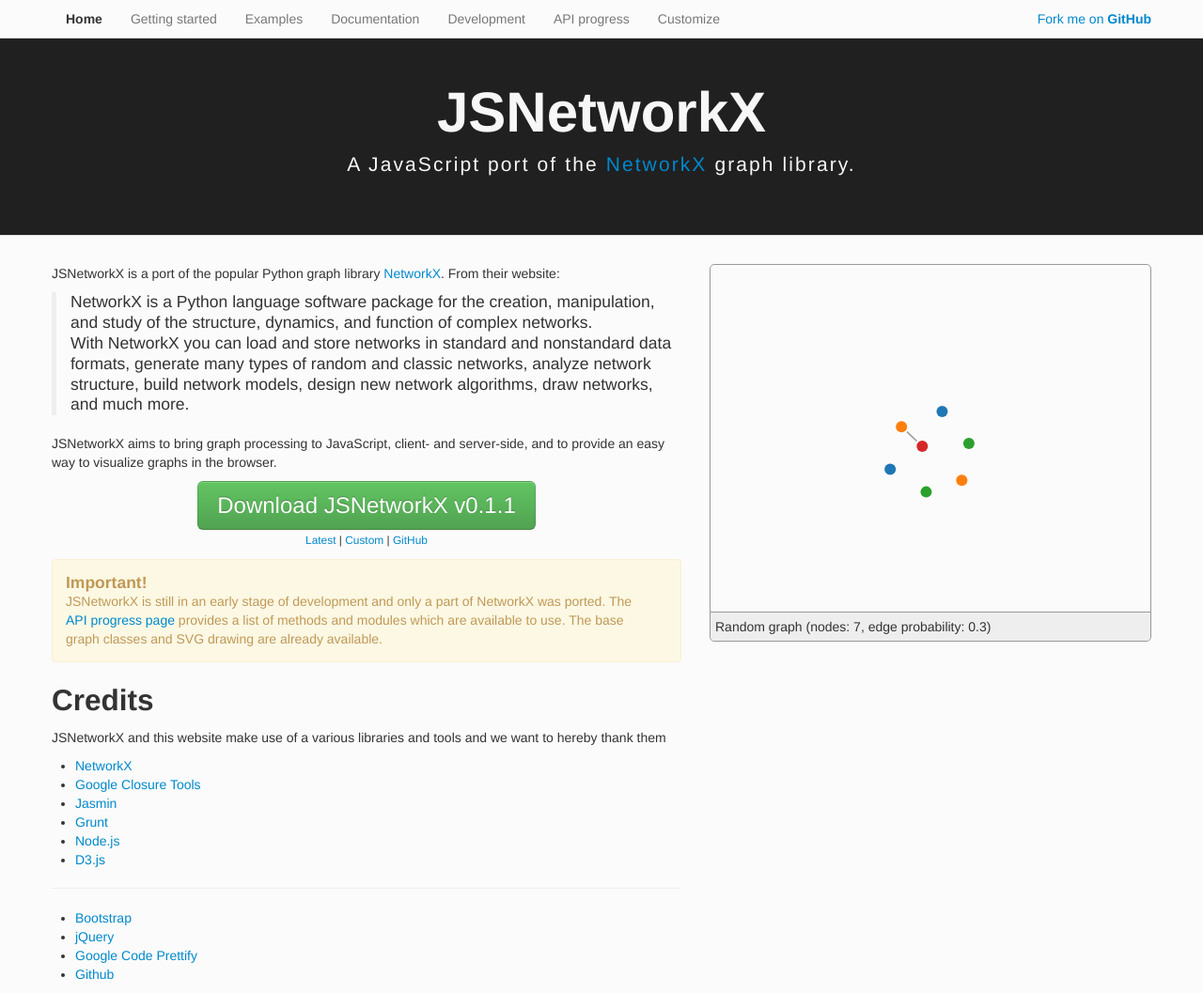
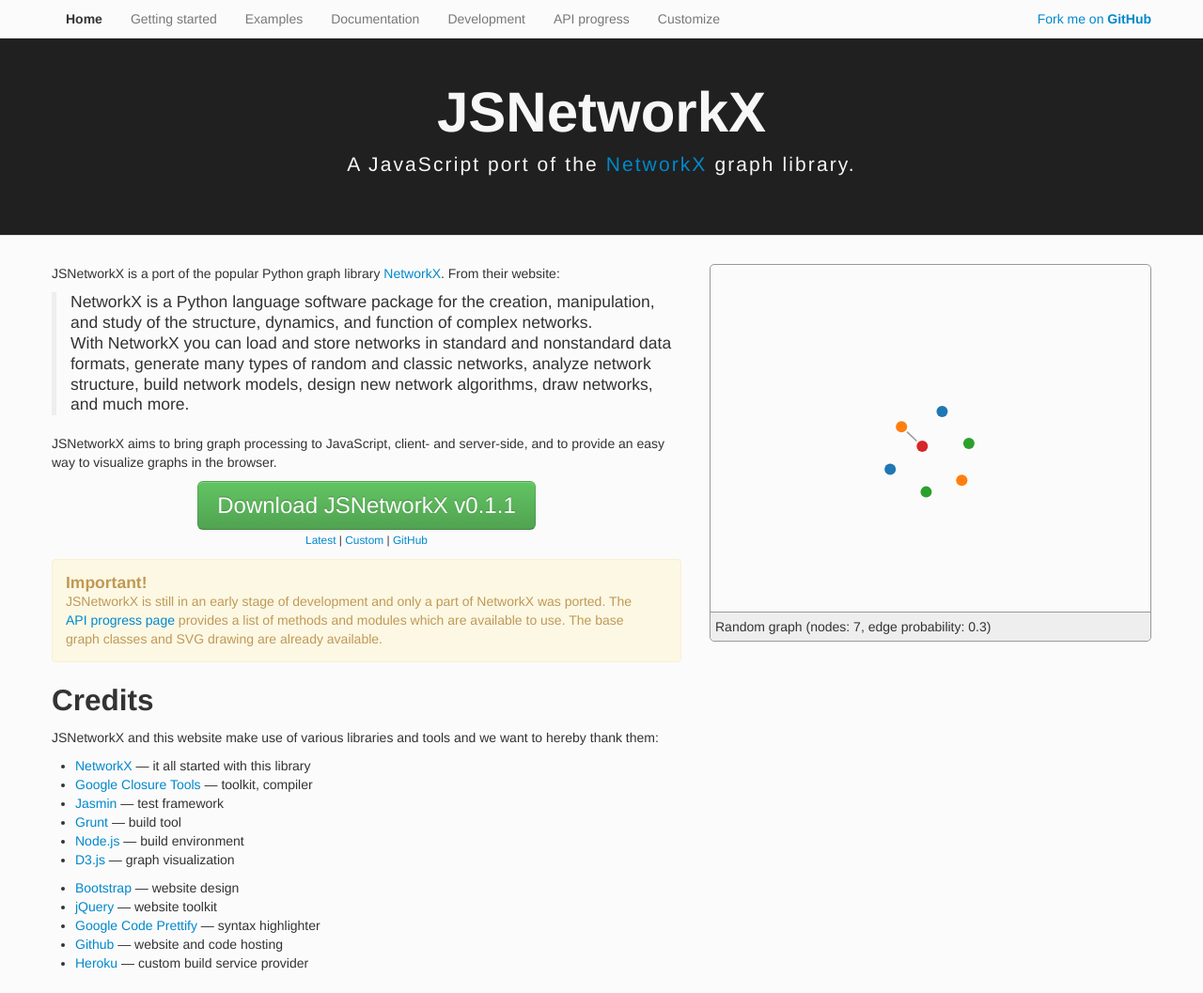
Before and after one commit to fkling/JSNetworkX, a Jekyll site: the page built from index.html, in a window 1280 px wide and 1057 px high. Shown: the whole window at 94% size. Built offline with Jekyll 4.4.1, drawn with Linux system fonts in a browser that asks for light colours.

Commit message:
Update credits and add Heroku.

```diff
--- a/download_custom.html
+++ b/download_custom.html
@@ -61,6 +61,7 @@
         <div class="text-center">
           <button class="btn btn-success btn-large" type="button">Download</button>
           <p><em><small>(This can take a while, please be patient)</small></em></p>
+          <p><small>The custom build service is provided with the help of <a href="https://www.heroku.com/">Heroku</a>.</small></p>
         </div>
       </fieldset>
     </form>
--- a/index.html
+++ b/index.html
@@ -38,21 +38,22 @@
   available.
 </div>
 <h2>Credits</h2>
-<p>JSNetworkX and this website make use of a various libraries and tools and we want to hereby thank them</p>
+<p>JSNetworkX and this website make use of various libraries and tools and we want to hereby thank them:</p>
 <ul>
-  <li><a href="http://networkx.github.com/">NetworkX</a></li>
-  <li><a href="https://developers.google.com/closure/">Google Closure Tools</a></li>
-  <li><a href="http://pivotal.github.com/jasmine/">Jasmin</a></li>
-  <li><a href="http://gruntjs.com/">Grunt</a></li>
-  <li><a href="http://nodejs.org/">Node.js</a></li>
-  <li><a href="http://d3js.org/">D3.js</a></li>
+  <li><a href="http://networkx.github.com/">NetworkX</a> &mdash; it all started with this library</li>
+  <li><a href="https://developers.google.com/closure/">Google Closure Tools</a> &mdash; toolkit, compiler</li>
+  <li><a href="http://pivotal.github.com/jasmine/">Jasmin</a> &mdash; test framework</li>
+  <li><a href="http://gruntjs.com/">Grunt</a> &mdash; build tool</li>
+  <li><a href="http://nodejs.org/">Node.js</a> &mdash; build environment</li>
+  <li><a href="http://d3js.org/">D3.js</a> &mdash; graph visualization</li>
 </ul>
-<hr>
 <ul>
-  <li><a href="http://twitter.github.com/bootstrap/">Bootstrap</a></li>
-  <li><a href="http://jquery.com/">jQuery</a></li>
-  <li><a href="https://code.google.com/p/google-code-prettify/">Google Code Prettify</a></li>
-  <li><a href="https://github.com/">Github</a></li>
+  <li><a href="http://twitter.github.com/bootstrap/">Bootstrap</a> &mdash; website design</li>
+  <li><a href="http://jquery.com/">jQuery</a> &mdash; website toolkit</li>
+  <li><a href="https://code.google.com/p/google-code-prettify/">Google Code Prettify</a> &mdash; syntax highlighter</li>
+  <li><a href="https://github.com/">Github</a> &mdash; website and code hosting</li>
+  <li><a href="https://www.heroku.com/">Heroku</a> &mdash; custom build service provider
+  </li>
 </ul>
 </div>
   <div class="span5">
```
